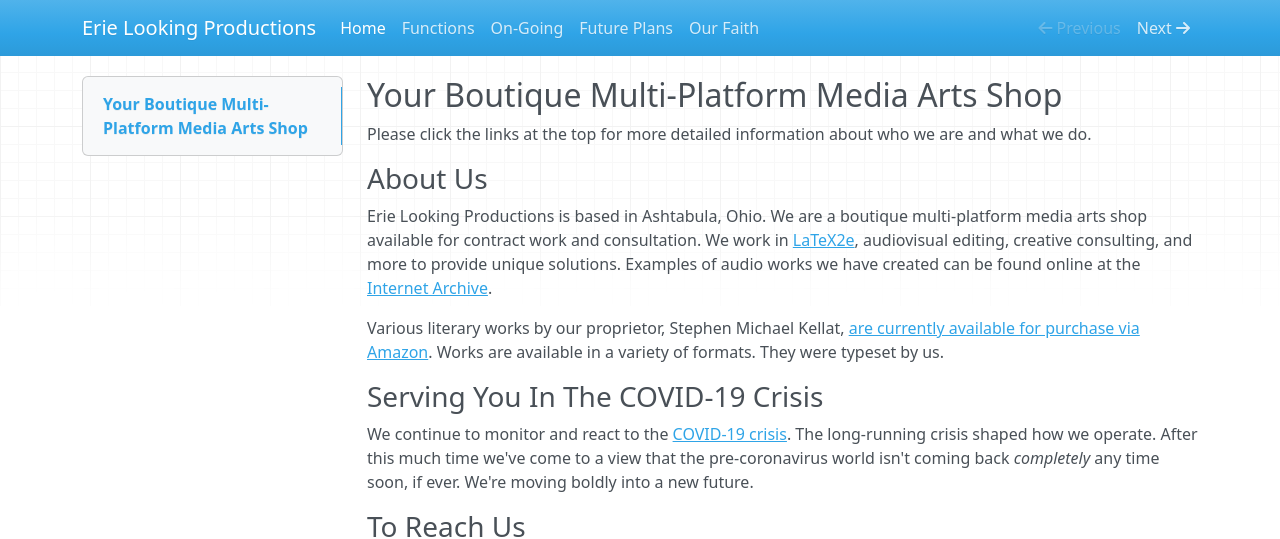
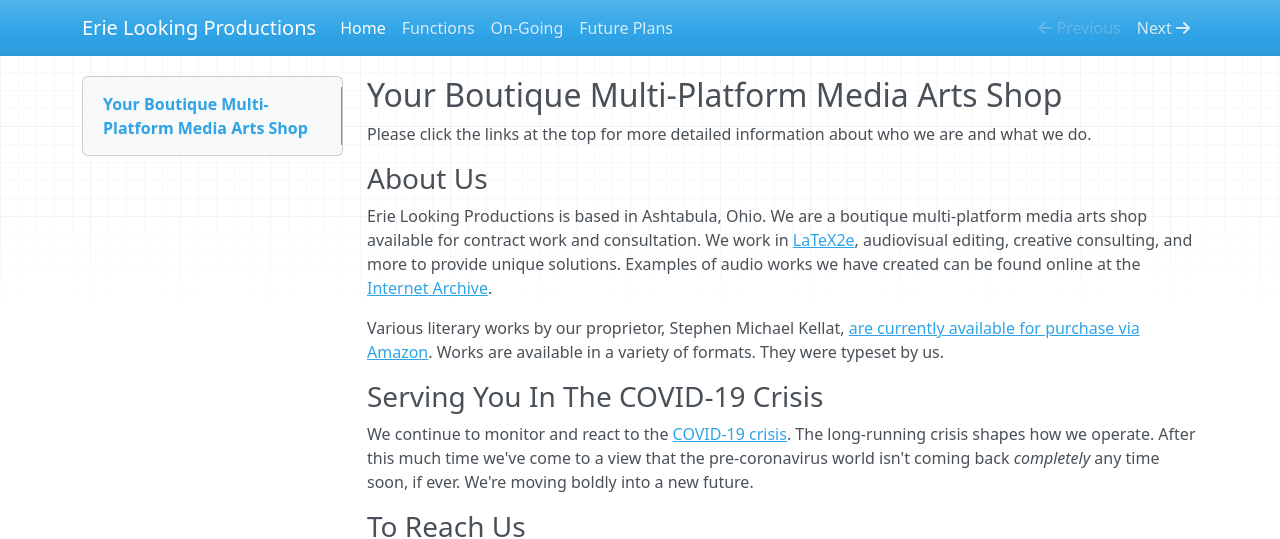
Before and after one commit to skellat/mkdocs-cms, an MkDocs documentation site: the page built from docs/index.md, in a window 1280 px wide. Shown: the top 539 px of the page. Built offline with MkDocs 1.6.1, drawn with Linux system fonts in a browser that asks for light colours; nearby versions of some CDN libraries.

```diff
--- a/docs/index.md
+++ b/docs/index.md
@@ -10,7 +10,7 @@
 
 ### Serving You In The COVID-19 Crisis
 
-We continue to monitor and react to the [COVID-19 crisis](https://simple.wikipedia.org/wiki/COVID-19).  The long-running crisis shaped how we operate.  After this much time we've come to a view that the pre-coronavirus world isn't coming back *completely* any time soon, if ever.  We're moving boldly into a new future.
+We continue to monitor and react to the [COVID-19 crisis](https://simple.wikipedia.org/wiki/COVID-19).  The long-running crisis shapes how we operate.  After this much time we've come to a view that the pre-coronavirus world isn't coming back *completely* any time soon, if ever.  We're moving boldly into a new future.
 
 ### To Reach Us
 
--- a/mkdocs.yml
+++ b/mkdocs.yml
@@ -10,4 +10,3 @@
      - Functions: services.md
      - On-Going: wip.md
      - Future Plans: statement.md
-     - Our Faith: faith.md
```
Also changed, not shown: docs/faith.md (deleted, +0 -3 lines), docs/services.md (+1 -0 lines), docs/statement.md (+2 -2 lines), docs/wip.md (+1 -1 lines), 1 other file.
